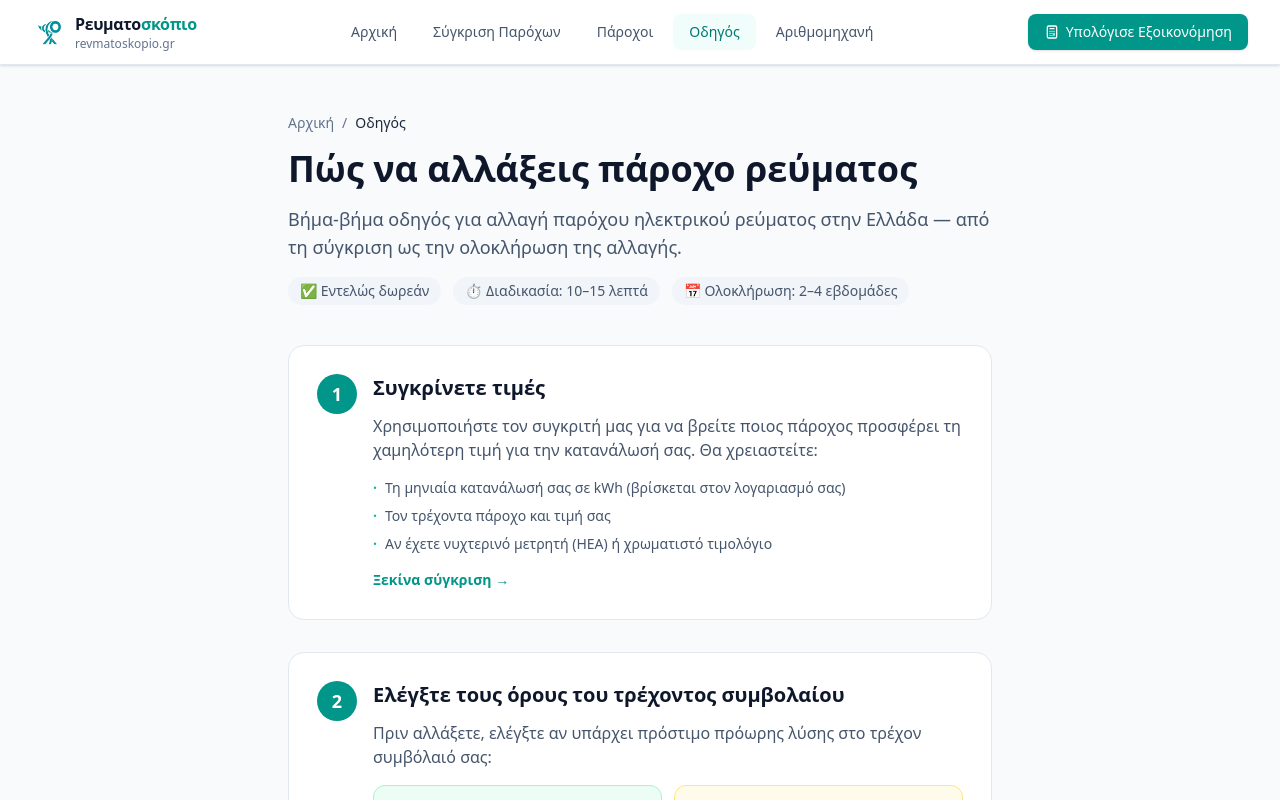
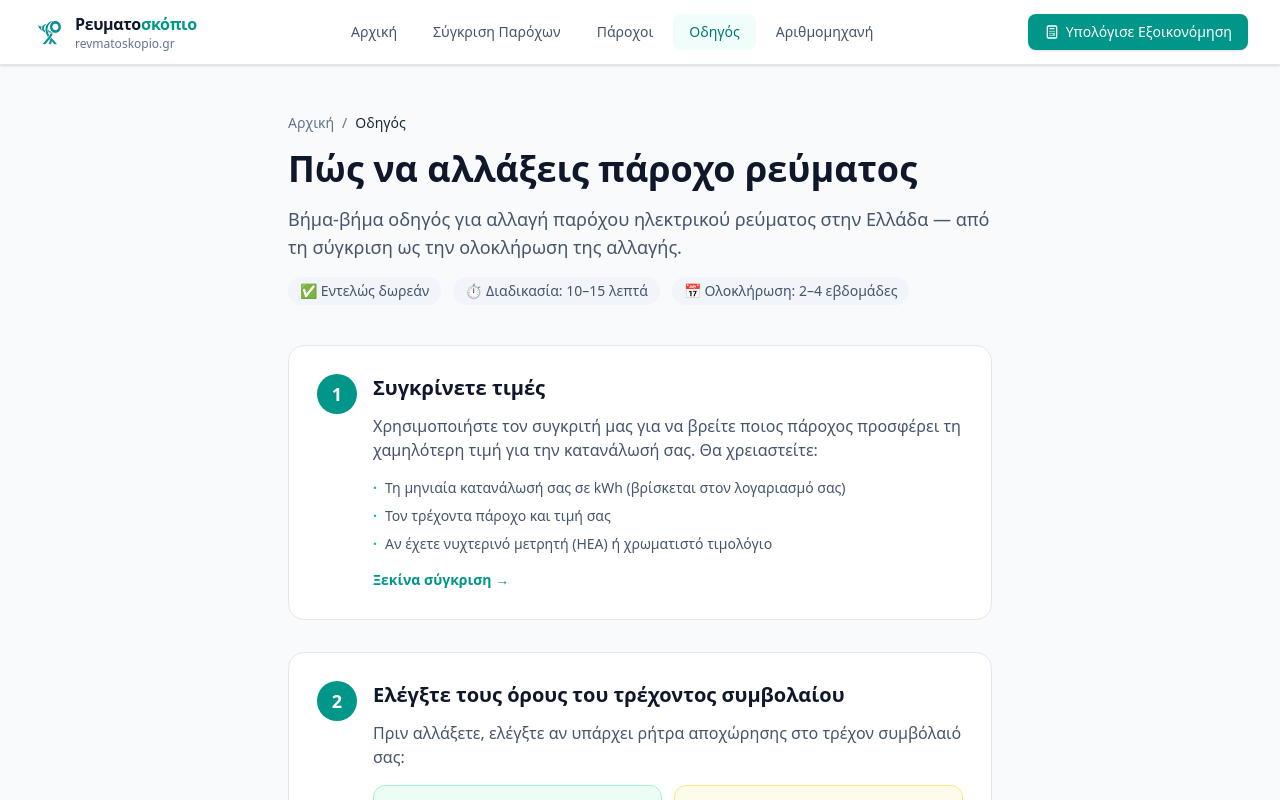
Before and after one commit to ViktorSpyrantis/energy-compare, a Next.js app: page /guide in a window 1280 px wide. Shown: the top 800 px of the page. Built offline with nearby package versions, Linux system fonts and the light colour scheme.

Commit message:
Update wording: replace πρόστιμο πρόωρης λύσης with ρήτρα αποχώρησης
https://claude.ai/code/session_017vYWZ9EcX9zyjUh1g8jCTj

```diff
--- a/src/app/guide/page.tsx
+++ b/src/app/guide/page.tsx
@@ -93,7 +93,7 @@ export default function GuidePage() {
                   Ελέγξτε τους όρους του τρέχοντος συμβολαίου
                 </h2>
                 <p className="text-slate-600 mb-4">
-                  Πριν αλλάξετε, ελέγξτε αν υπάρχει πρόστιμο πρόωρης λύσης στο
+                  Πριν αλλάξετε, ελέγξτε αν υπάρχει ρήτρα αποχώρησης στο
                   τρέχον συμβόλαιό σας:
                 </p>
                 <div className="grid sm:grid-cols-2 gap-3">
```
